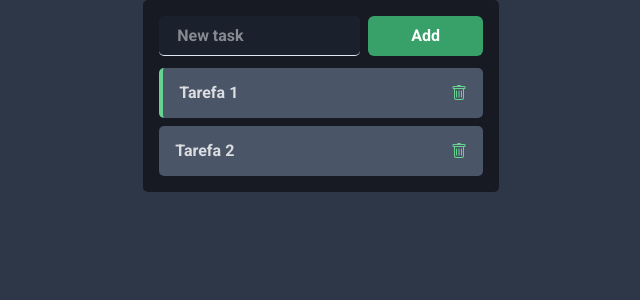
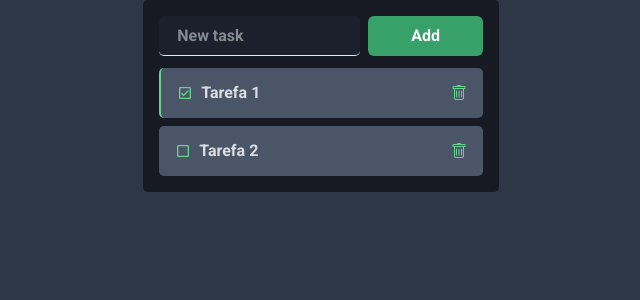
Before and after one commit to tpaphysics/tdd-todo-list, a React (Vite) app: page / in a window 1280 px wide. Shown: the top 300 px of the page, without its empty margins (319-959 px from the left). Built offline with nearby package versions, Linux system fonts and the light colour scheme.

Commit message:
style: add checked and unchecked icons

```diff
--- a/src/Components/CardTask/index.tsx
+++ b/src/Components/CardTask/index.tsx
@@ -1,7 +1,8 @@
-import { Box, Icon, Text } from '@chakra-ui/react';
+import { Box, Flex, HStack, Icon, Text } from '@chakra-ui/react';
 import React from 'react';
 import { CardTaskProps } from './interface';
 import { BsTrash } from 'react-icons/bs';
+import { MdOutlineCheckBoxOutlineBlank, MdOutlineCheckBox } from 'react-icons/md';
 import { useCardTask } from './hook/useCardTask';
 
 function CardTask({ card, ...props }: CardTaskProps) {
@@ -20,13 +21,18 @@ function CardTask({ card, ...props }: CardTaskProps) {
       px='16px'
       borderColor='green.300'
       justifyContent='space-between'
-      borderLeft={checked ? '4px solid' : ''}
+      borderLeft={checked ? '2px solid' : ''}
       borderLeftColor='green.300'
       onClick={handleClickToogleCheck}
     >
-      <Text color='whiteAlpha.800' fontWeight='600'>
-        {card.task}
-      </Text>
+      <HStack>
+        <Icon as={checked ? MdOutlineCheckBox : MdOutlineCheckBoxOutlineBlank} color='green.300' />
+        <Text color='whiteAlpha.800' fontWeight='600'>
+          {card.task}
+        </Text>
+      </HStack>
+      <HStack></HStack>
+
       <Icon as={BsTrash} color='green.300' />
     </Box>
   );
```
